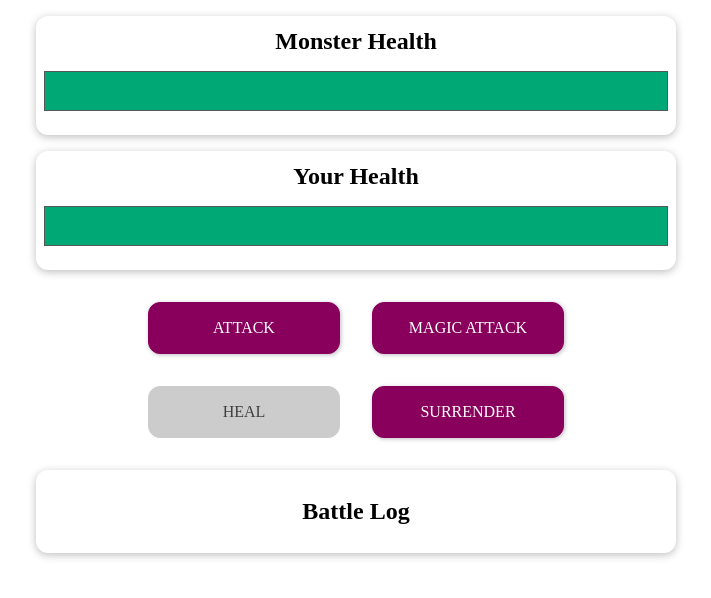
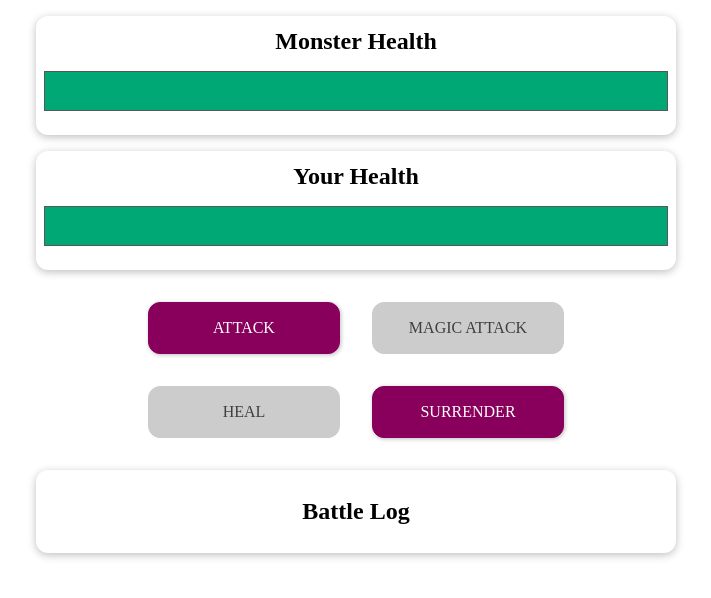
Before and after one commit to roma-marshall/monster-slayer-game, a Vue app: page / in a window 1280 px wide. Shown: the top 598 px of the page, without its empty margins (284-995 px from the left). Built offline with nearby package versions, Linux system fonts and the light colour scheme.

Commit message:
computed magicAbility edit

```diff
--- a/src/App.vue
+++ b/src/App.vue
@@ -88,7 +88,7 @@ export default {
       return {width: this.monsterHealth + '%'}
     },
     magicAbility() {
-      return this.currentRound % 3
+      return (this.currentRound % 3 || this.currentRound === 0)
     },
     healAbility() {
       return !(this.currentRound % 3 && this.heroHealth < 50);
```
